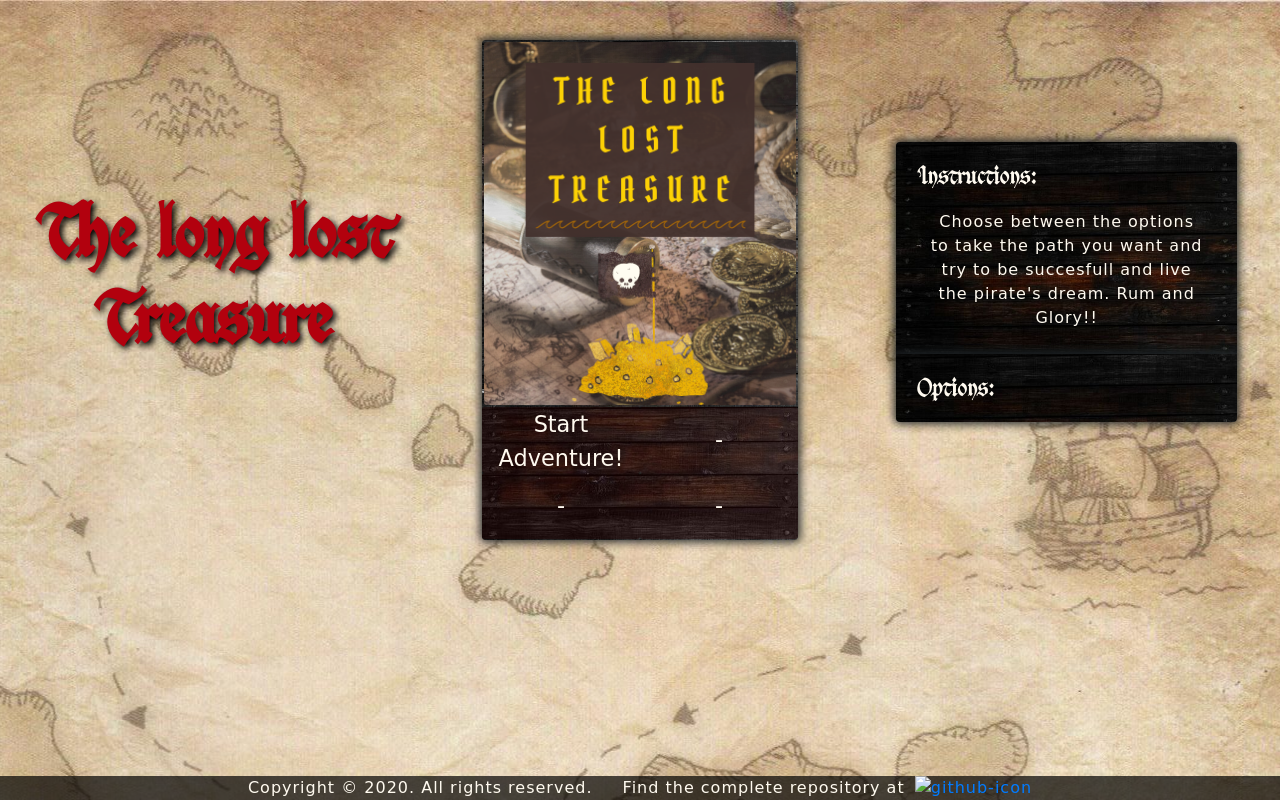
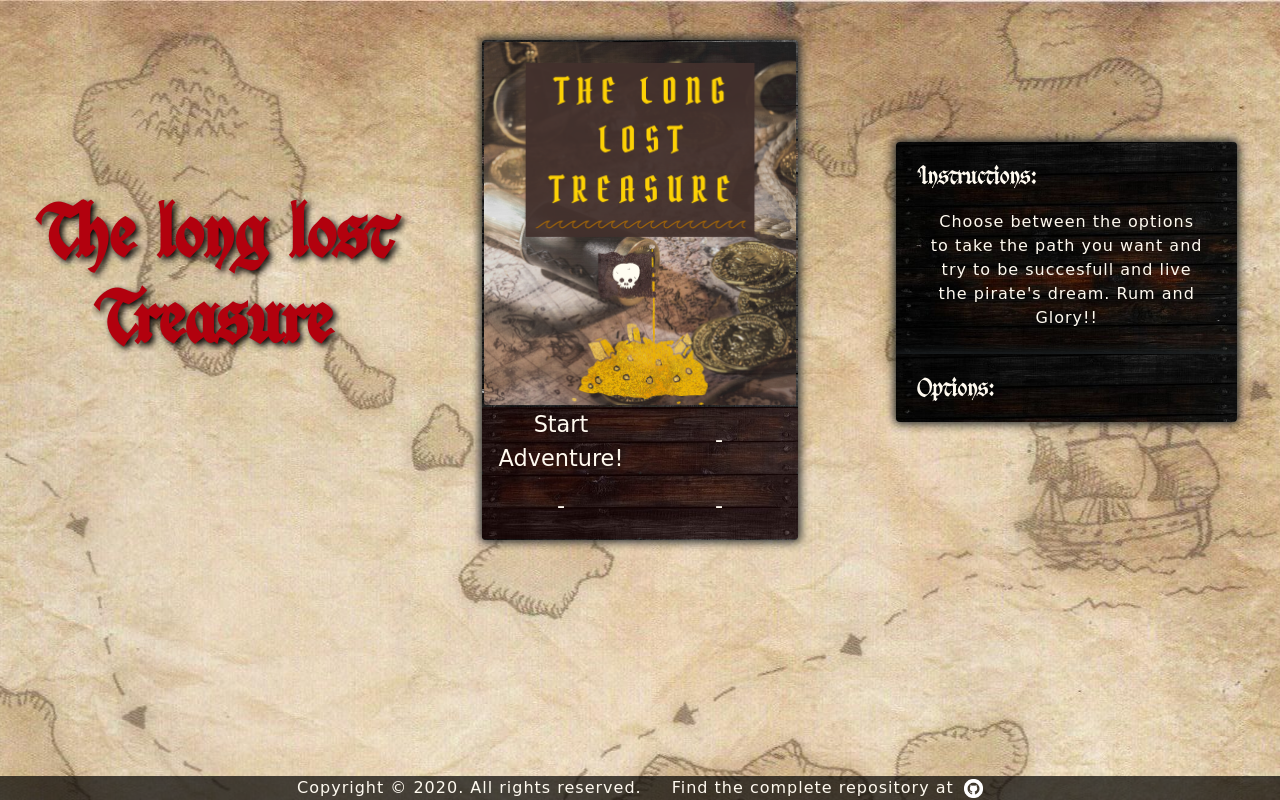
Before and after one commit to ACruzana/CYA_Game_MS2, a plain HTML site: page index.html in a window 1280 px wide. Drawn offline with nearby package versions, Linux system fonts and the light colour scheme; the site is published under a folder, as on GitHub Pages, so addresses that start at the root find nothing; a web font is replaced by a local one.

Commit message:
Fixed links at index.html and README.md

```diff
--- a/index.html
+++ b/index.html
@@ -125,7 +125,7 @@
     <p class="m-0">Copyright &copy; 2020. All rights reserved.
       <span class="ml-4">Find the complete repository at</span>
       <a class="ml-1" href="https://github.com/CruzZFire/CYA_Game_MS2" target="_blank">
-        <img class="footer-icon" src="/assets/images/github-icon.png" alt="github-icon" height="19" width="19">
+        <img class="footer-icon" src="./assets/images/github-icon.png" alt="github-icon" height="19" width="19">
       </a>
     </p>
   </footer>
```
Also changed, not shown: 1 other file.
